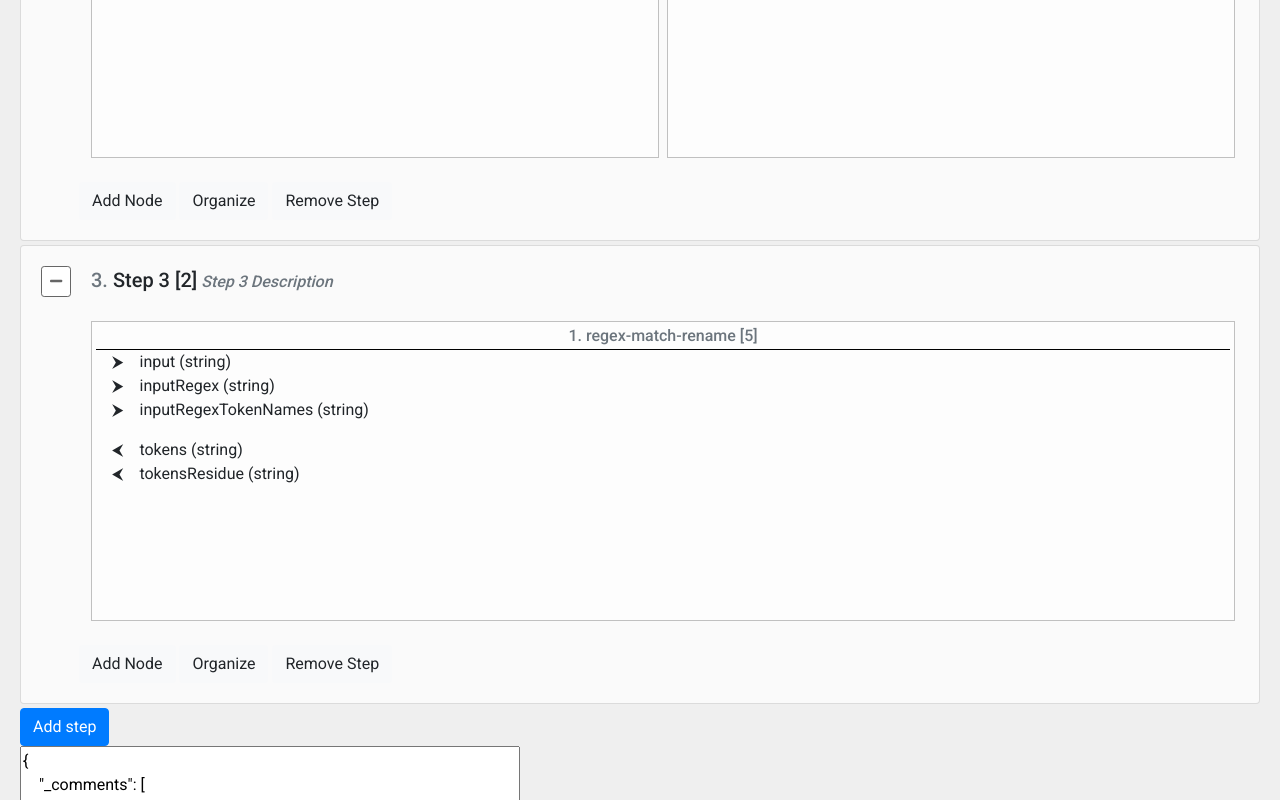
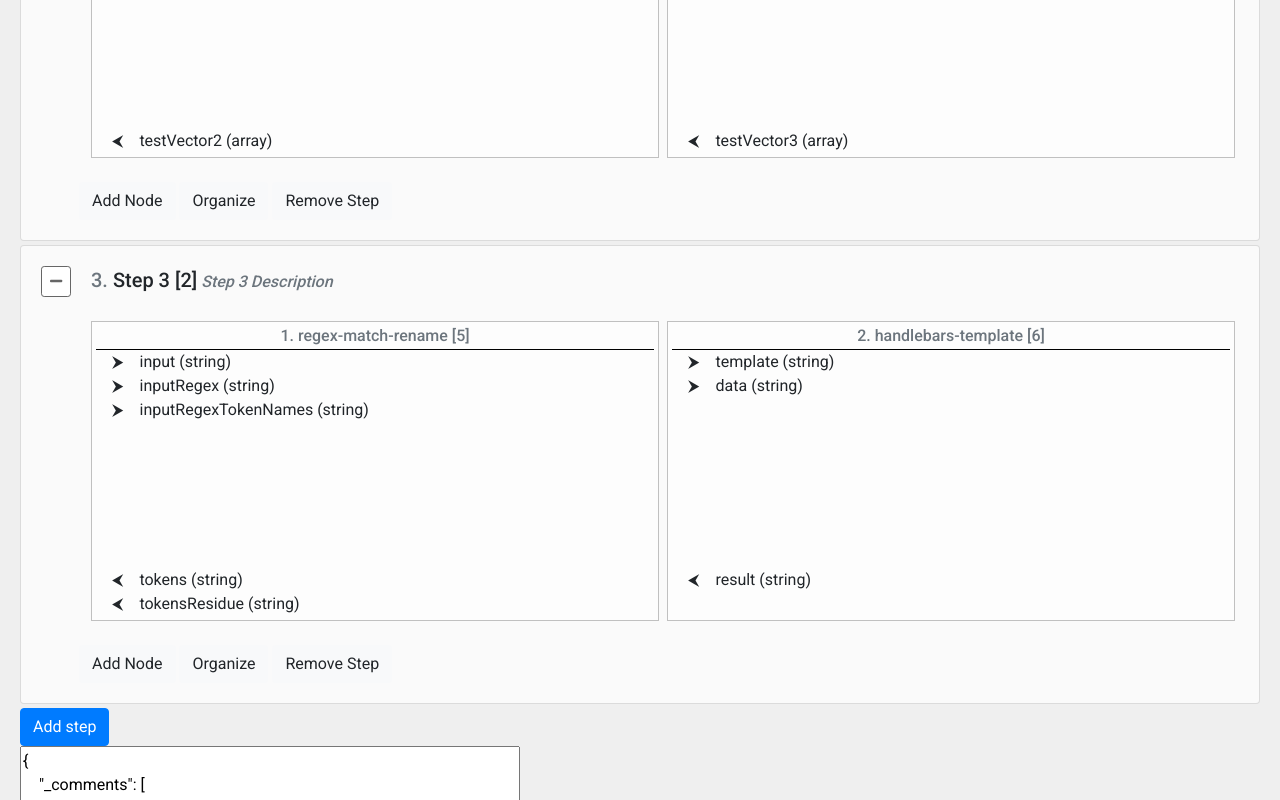
Before and after one commit to vicksonzero/swiss-string, an Angular app: page / in a window 1280 px wide. Shown: the part 760-1560 px from the top of the page. Built offline with nearby package versions, Linux system fonts and the light colour scheme.

Commit message:
Add match-height directive; Let everyone know their stepID; also
- move transition-group-item directive to its own file

```diff
--- a/src/app/app.module.ts
+++ b/src/app/app.module.ts
@@ -11,8 +11,10 @@ import { FontAwesomeModule } from '@fortawesome/angular-fontawesome';
 import { ColumnComponent } from './column/column.component';
 import { NodeComponent } from './node/node.component';
 import { OperatorWidgetComponent } from './operator-widget/operator-widget.component';
-import { TransitionGroupComponent, TransitionGroupItemDirective } from './components/transition-group/transition-group.component';
+import { TransitionGroupComponent } from './components/transition-group/transition-group.component';
+import { TransitionGroupItemDirective } from './components/transition-group/transition-group-item.directive';
 import { DimBgComponent } from './components/dim-bg/dim-bg.component';
+import { MatchHeightDirective } from './components/match-height.directive';
 
 @NgModule({
   declarations: [
@@ -27,6 +29,7 @@ import { DimBgComponent } from './components/dim-bg/dim-bg.component';
     TransitionGroupComponent,
     TransitionGroupItemDirective,
     DimBgComponent,
+    MatchHeightDirective,
   ],
   imports: [
     BrowserModule,
--- a/src/app/column/column.component.html
+++ b/src/app/column/column.component.html
@@ -21,4 +21,4 @@
   </div>
 </div>
 
-<app-node [nodeInstance]="nodeInstance" [nodeIndex]="index"></app-node>
+<app-node [nodeInstance]="nodeInstance" [nodeIndex]="index" [stepID]="stepID"></app-node>
--- a/src/app/column/column.component.ts
+++ b/src/app/column/column.component.ts
@@ -12,8 +12,10 @@ export class ColumnComponent implements OnInit {
 
   isMobile = false;
   @Input() nodeInstance: INodeInstance;
+  @Input() stepID: number;
   @Input() index: number;
   @Input() isOrganizeMode: boolean;
+
   public faPlus = faPlus;
   public faMinus = faMinus;
   public faTrashAlt = faTrashAlt;
--- /dev/null
+++ b/src/app/components/match-height.directive.ts
@@ -0,0 +1,71 @@
+import {
+  Directive, ElementRef, AfterViewChecked,
+  Input, HostListener
+} from '@angular/core';
+
+@Directive({
+  selector: '[appMatchHeight]'
+})
+export class MatchHeightDirective implements AfterViewChecked {
+
+  // class name to match height
+  @Input() appMatchHeight: string;
+
+  constructor(private el: ElementRef) {
+  }
+
+  ngAfterViewChecked() {
+    const meaningfulClassNames = (this.appMatchHeight.split(' ')
+      .filter(className => !!className)
+      // .map(this.substituteForWildCards)
+    );
+    // call our matchHeight function here later
+    this.matchHeights(this.el.nativeElement, meaningfulClassNames);
+  }
+
+  @HostListener('window:resize')
+  onResize() {
+    const meaningfulClassNames = (this.appMatchHeight.split(' ')
+      .filter(className => !!className)
+      .map(this.substituteForWildCards)
+    );
+    // call our matchHeight function here later
+    this.matchHeights(this.el.nativeElement, meaningfulClassNames);
+  }
+
+  matchHeights(parent: HTMLElement, classNames: string[]) {
+    classNames.forEach((name) => {
+      this.matchHeight(parent, name);
+    });
+  }
+  matchHeight(parent: HTMLElement, className: string) {
+    // match height logic here
+
+    if (!parent) return;
+
+    const children = parent.getElementsByClassName(className);
+    if (!children) return;
+
+    // reset all children height
+    Array.from(children).forEach((x: HTMLElement) => {
+      x.style.height = 'initial';
+    })
+
+    // gather all height
+    const itemHeights = Array.from(children)
+      .map(x => x.getBoundingClientRect().height);
+
+    // find max height
+    const maxHeight = itemHeights.reduce((prev, curr) => {
+      return (curr > prev) ? curr : prev;
+    }, 0);
+
+    // apply max height
+    Array.from(children)
+      .forEach((x: HTMLElement) => x.style.height = `${maxHeight}px`);
+  }
+
+  substituteForWildCards(className: string) {
+    return (className === '*' ? '' : className);
+  }
+}
--- /dev/null
+++ b/src/app/components/transition-group/transition-group-item.directive.ts
@@ -0,0 +1,16 @@
+import { Directive, ElementRef } from '@angular/core';
+
+@Directive({
+  selector: '[appTransitionGroupItem]'
+})
+export class TransitionGroupItemDirective {
+  prevPos: DOMRect;
+  newPos: DOMRect;
+  el: HTMLElement;
+  moved: boolean;
+  moveCallback: any;
+
+  constructor(elRef: ElementRef) {
+    this.el = elRef.nativeElement;
+  }
+}
--- a/src/app/components/transition-group/transition-group.component.ts
+++ b/src/app/components/transition-group/transition-group.component.ts
@@ -1,19 +1,6 @@
-import { Directive, ElementRef, Component, AfterViewInit, Input, ContentChildren, QueryList, HostListener } from '@angular/core';
+import { ElementRef, Component, AfterViewInit, Input, ContentChildren, QueryList, HostListener } from '@angular/core';
+import { TransitionGroupItemDirective } from './transition-group-item.directive';
 
-@Directive({
-  selector: '[appTransitionGroupItem]'
-})
-export class TransitionGroupItemDirective {
-  prevPos: DOMRect;
-  newPos: DOMRect;
-  el: HTMLElement;
-  moved: boolean;
-  moveCallback: any;
-
-  constructor(elRef: ElementRef) {
-    this.el = elRef.nativeElement;
-  }
-}
 
 
 @Component({
--- a/src/app/node/node.component.html
+++ b/src/app/node/node.component.html
@@ -1,18 +1,22 @@
 <div class="title">
   <h6 class="text-secondary">{{nodeIndex + 1}}. {{nodeInstance.title}} <span>[{{nodeInstance.nodeID}}]</span></h6>
 </div>
-<div class="node-input" [class.isMobile]="isMobile">
+<div class="view">
+
+  <div [class]="('view-items node-input ' + 'step-' + stepID + '-input-items')" [class.isMobile]="isMobile">
     <!-- Inputs <span>({{nodeInstance.inputs.length}})</span> -->
     <ul>
       <li *ngFor="let input of nodeInstance.inputs; let i = index;">{{input.name}} ({{input.type}})</li>
     </ul>
   </div>
-<div class="view">
+  <div class="view-items main">
 
   </div>
-<div class="node-output" [class.isMobile]="isMobile">
+  <div [class]="('view-items node-output ' + 'step-' + stepID + '-output-items')" [class.isMobile]="isMobile">
     <!-- Outputs <span>({{nodeInstance.outputs.length}})</span> -->
     <ul>
       <li *ngFor="let output of nodeInstance.outputs; let i = index;">{{output.name}} ({{output.type}})</li>
     </ul>
   </div>
+
+</div>
--- a/src/app/node/node.component.scss
+++ b/src/app/node/node.component.scss
@@ -1,3 +1,9 @@
+:host {
+  display: flex;
+  height: 100%;
+  flex-direction: column;
+}
+
 textarea {
   width: 100%;
   // height: 100%;
@@ -5,6 +11,7 @@ textarea {
 
 .title {
   border-bottom: 1px black solid;
+  flex: 0 1 auto;
 
   h6 {
     margin: 0;
@@ -13,9 +20,25 @@ textarea {
   }
 }
 
+.view {
+  display: flex;
+  flex-direction: column;
+  flex: 1 1 auto;
+
+  .view-items {
+    display: block;
+    flex: 0 1 auto;
+  }
+
+  .main {
+    flex: 1 1 auto;
+  }
+}
+
 .node-input ul {
   list-style: none;
   padding: 0;
+  margin: 0;
 
   li:before {
     content: "\2B9E";
@@ -26,6 +49,7 @@ textarea {
 .node-output ul {
   list-style: none;
   padding: 0;
+  margin: 0;
 
   li:before {
     content: "\2B9C";
--- a/src/app/node/node.component.ts
+++ b/src/app/node/node.component.ts
@@ -9,6 +9,7 @@ import { INodeInstance } from '../s/new-model/appDefinitions';
 })
 export class NodeComponent implements OnInit {
 
+  @Input() stepID: number;
   @Input() nodeIndex: number;
   @Input() nodeInstance: INodeInstance;
   isMobile = false;
--- a/src/app/s/new-model/app1.json
+++ b/src/app/s/new-model/app1.json
@@ -59,6 +59,11 @@
       "columns": [
         {
           "nodeID": 5,
+          "width": 1,
+          "height": 300
+        },
+        {
+          "nodeID": 6,
           "width": 1,
           "height": 300
         }
@@ -195,6 +200,36 @@
           "destinations": []
         }
       ]
+    },
+    {
+      "nodeID": 6,
+      "title": "handlebars-template",
+      "nodeType": "handlebars-template",
+      "inputs": [
+        {
+          "name": "template",
+          "type": "string",
+          "source": {
+            "nodeID": 0,
+            "outputName": "input"
+          }
+        },
+        {
+          "name": "data",
+          "type": "string",
+          "source": {
+            "nodeID": 1,
+            "outputName": "inputRegex"
+          }
+        }
+      ],
+      "outputs": [
+        {
+          "name": "result",
+          "type": "string",
+          "destinations": []
+        }
+      ]
     }
   ],
   "content": {}
--- a/src/app/step/step.component.html
+++ b/src/app/step/step.component.html
@@ -13,9 +13,10 @@
     </h5>
   </div>
   <div class="card-body step-body" [class.isMobile]="isMobile" [hidden]="!isExpanded">
-    <app-transition-group [className]="'flip-list'" class="flip-list" [class.isMobile]="isMobile">
+    <app-transition-group [className]="'flip-list'" class="flip-list" [class.isMobile]="isMobile"
+      [appMatchHeight]="isMobile ? '' : ('step-'+step.stepID+'-input-items step-'+step.stepID+'-output-items')">
       <app-column class="column list-items" [class.isMobile]="isMobile" appTransitionGroupItem
-        *ngFor="let column of columns; let i = index; trackBy: trackColumn" [index]="i"
+        *ngFor="let column of columns; let i = index; trackBy: trackColumn" [index]="i" [stepID]="step.stepID"
         [style.flex]="isMobile ? '' : (column.width)" [style.height]="column.height + 'px'"
         [nodeInstance]="nodes[column.nodeID]" [isOrganizeMode]="isOrganizeMode"
         (clickResizeButton)="onClickColumnChangeSize(column.nodeID, $event)"
```
Also changed, not shown: 2 other files (tests, documents, lock files or other folders). Lines whose indentation alone changed are shown as unchanged.
